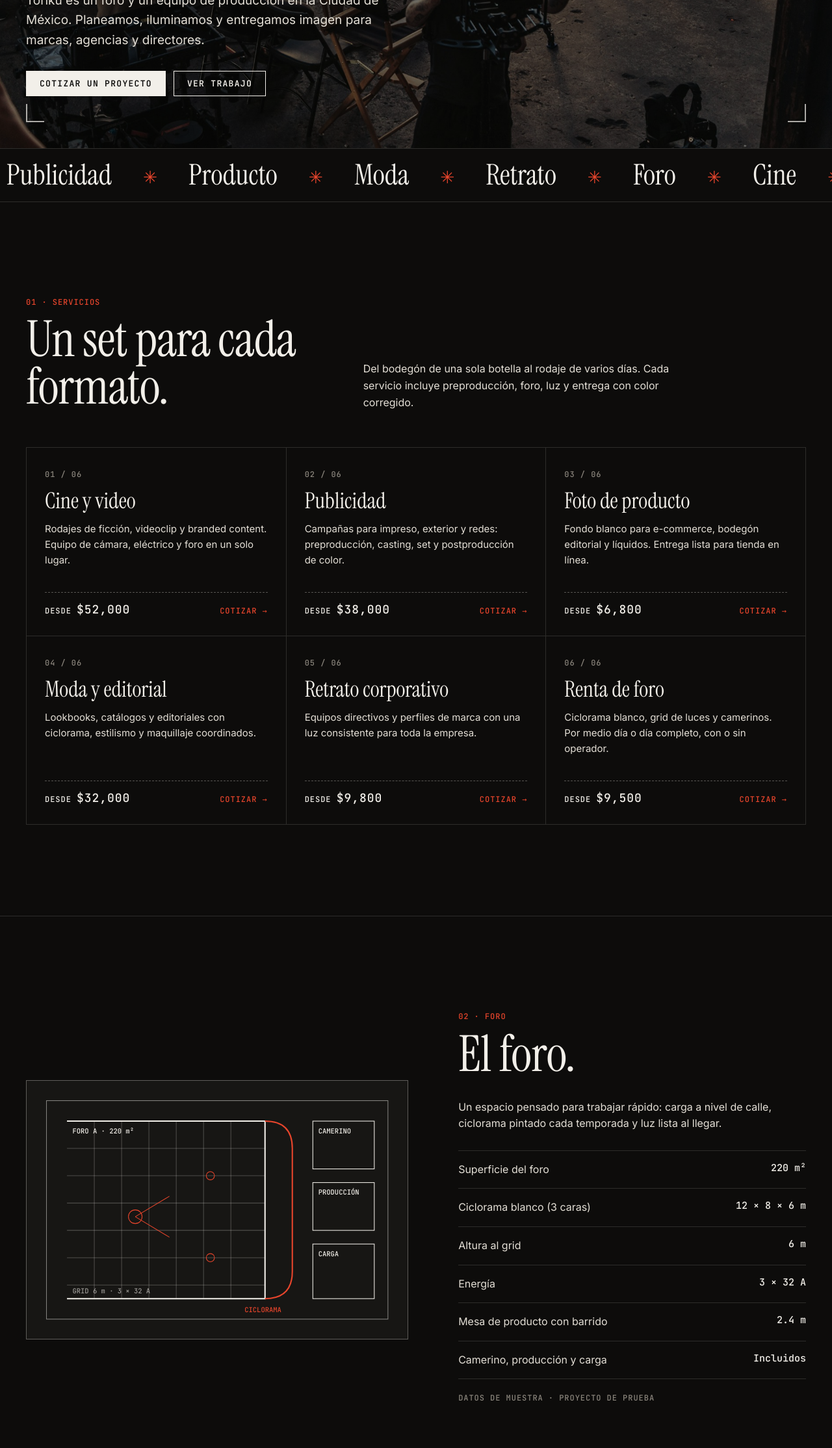
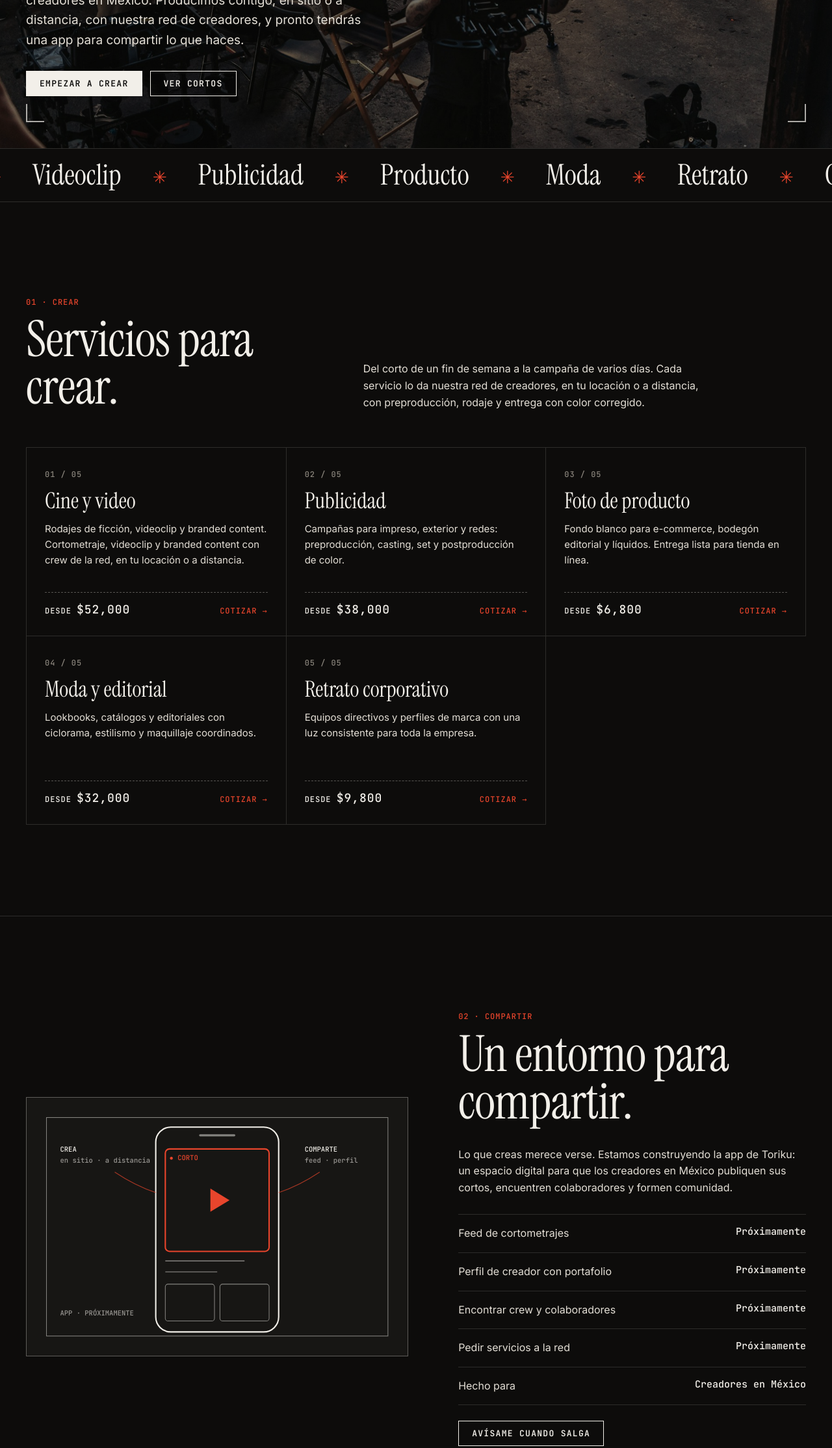
Before and after one commit to eliav-mejia/toriku.wtf, a plain HTML site: page index.html in a window 1280 px wide. Shown: the part 572-2800 px from the top of the page at 65% size. Drawn offline with Linux system fonts and the light colour scheme.

Commit message:
Portada: crear y compartir cortometrajes; sin foro
Index reenfocado a cortometrajes y entorno digital para creadores en México:
menú Crear · Compartir · Cortos · Red; sección Foro reemplazada por la app
(próximamente); servicios en sitio y a distancia por la red de creadores.
La portada oculta la disciplina «foro» en servicios y galería.

Co-Authored-By: Claude Opus 5.5 <noreply@anthropic.com>

```diff
--- a/assets/css/toriku.css
+++ b/assets/css/toriku.css
@@ -93,7 +93,7 @@ a { color: inherit; }
 .servicio .desde a { color: var(--rojo); text-decoration: none; }
 
 /* ── foro */
-.foro { display: grid; grid-template-columns: 1.1fr 1fr; gap: clamp(32px, 6vw, 80px); align-items: center; }
+.foro, .doble { display: grid; grid-template-columns: 1.1fr 1fr; gap: clamp(32px, 6vw, 80px); align-items: center; }
 .plano { border: 1px solid var(--linea-2); background: var(--negro-2); padding: 20px; }
 .plano svg { width: 100%; height: auto; }
 .specs { list-style: none; margin: 0; padding: 0; border-top: 1px solid var(--linea); }
@@ -175,7 +175,7 @@ fieldset.campo { border: 0; margin: 0 0 22px; padding: 0; }
 
 @media (max-width: 960px) {
   .servicios { grid-template-columns: repeat(2, 1fr); }
-  .foro, .cotizador, .encabezado { grid-template-columns: 1fr; }
+  .foro, .doble, .cotizador, .encabezado { grid-template-columns: 1fr; }
   .pasos { grid-template-columns: repeat(2, 1fr); row-gap: 36px; }
   .pieza, .pieza.ancha { grid-column: span 6; }
   .resumen { position: static; }
@@ -195,3 +195,4 @@ fieldset.campo { border: 0; margin: 0 0 22px; padding: 0; }
 @media (prefers-reduced-motion: reduce) {
   *, *::before, *::after { animation: none !important; transition: none !important; scroll-behavior: auto !important; }
 }
+.doble .acciones { margin-top: 24px; }
--- a/assets/js/toriku.js
+++ b/assets/js/toriku.js
@@ -28,10 +28,11 @@
 
   // servicios desde el catálogo
   const sv = $('#lista-servicios');
-  if (sv && CAT) sv.innerHTML = CAT.disciplinas.map((d, i) => {
+  const DIS = CAT ? CAT.disciplinas.filter(d => d.id !== 'foro') : [];  // sin foro: servicios en sitio y a distancia
+  if (sv && CAT) sv.innerHTML = DIS.map((d, i) => {
     const base = CAT.servicios.find(s => s.sku === d.base);
     return `<article class="servicio" id="s-${d.id}">
-      <span class="n mono">${String(i + 1).padStart(2, '0')} / ${String(CAT.disciplinas.length).padStart(2, '0')}</span>
+      <span class="n mono">${String(i + 1).padStart(2, '0')} / ${String(DIS.length).padStart(2, '0')}</span>
       <h3>${esc(d.nombre)}</h3><p>${esc(d.texto)}</p>
       <div class="desde"><span class="mono">Desde <b>${base ? mxn(base.precio) : '—'}</b></span><a class="mono" href="cotizar/?tipo=${d.id}">Cotizar →</a></div>
     </article>`;
@@ -40,10 +41,11 @@
   // portafolio con filtros
   const gal = $('#galeria'), fil = $('#filtros');
   if (gal && PF && CU) {
-    gal.innerHTML = PF.proyectos.map(p => `<figure class="pieza${p.formato === '2.39:1' || p.formato === '16:9' ? ' ancha' : ''}" data-d="${p.disciplina}">
+    const PROY = PF.proyectos.filter(p => p.disciplina !== 'foro');
+    gal.innerHTML = PROY.map(p => `<figure class="pieza${p.formato === '2.39:1' || p.formato === '16:9' ? ' ancha' : ''}" data-d="${p.disciplina}">
       <div class="lienzo">${p.foto ? `<img src="assets/img/portafolio_stock/${esc(p.foto)}" alt="${esc(p.alt || p.titulo)}" loading="lazy" decoding="async">` : CU.svg(p, 900)}<div class="grano"></div></div>
       <figcaption><b>${esc(p.titulo)}</b><span class="mono">${esc(p.disciplina)} · ${p.anio}</span></figcaption></figure>`).join('');
-    const ds = ['todo', ...new Set(PF.proyectos.map(p => p.disciplina))];
+    const ds = ['todo', ...new Set(PROY.map(p => p.disciplina))];
     fil.innerHTML = ds.map(d => `<button type="button" data-d="${d}" aria-pressed="${d === 'todo'}">${d === 'todo' ? 'Todo' : esc((CAT.disciplinas.find(x => x.id === d) || { nombre: d }).nombre)}</button>`).join('');
     fil.addEventListener('click', e => {
       const b = e.target.closest('button'); if (!b) return;
--- a/data/catalogo.js
+++ b/data/catalogo.js
@@ -14,7 +14,7 @@ window.TORIKU_CATALOGO = {
 
   // Disciplinas que se ven en la portada. «desde» sale del SKU base.
   disciplinas: [
-    { id: 'cine',       nombre: 'Cine y video',          base: 'TK-CINE-DIA', texto: 'Rodajes de ficción, videoclip y branded content. Equipo de cámara, eléctrico y foro en un solo lugar.' },
+    { id: 'cine',       nombre: 'Cine y video',          base: 'TK-CINE-DIA', texto: 'Rodajes de ficción, videoclip y branded content. Cortometraje, videoclip y branded content con crew de la red, en tu locación o a distancia.' },
     { id: 'publicidad', nombre: 'Publicidad',            base: 'TK-PUB-DIA',  texto: 'Campañas para impreso, exterior y redes: preproducción, casting, set y postproducción de color.' },
     { id: 'producto',   nombre: 'Foto de producto',      base: 'TK-PROD-10',  texto: 'Fondo blanco para e-commerce, bodegón editorial y líquidos. Entrega lista para tienda en línea.' },
     { id: 'moda',       nombre: 'Moda y editorial',      base: 'TK-MODA-DIA', texto: 'Lookbooks, catálogos y editoriales con ciclorama, estilismo y maquillaje coordinados.' },
--- a/index.html
+++ b/index.html
@@ -3,12 +3,12 @@
 <head>
   <meta charset="utf-8">
   <meta name="viewport" content="width=device-width, initial-scale=1">
-  <title>toriku.wtf · Estudio de foto y video en Ciudad de México</title>
-  <meta name="description" content="Toriku es un estudio fotográfico en Ciudad de México para cine, publicidad, foto de producto, moda y retrato corporativo. Foro con ciclorama y equipo de luz.">
+  <title>toriku.wtf · Crear y compartir cortometrajes en México</title>
+  <meta name="description" content="Toriku es un sitio de cortometrajes y un entorno digital para creadores en México: producción en sitio y a distancia con nuestra red de creadores, y pronto una app para compartir lo que haces.">
   <link rel="canonical" href="https://toriku.wtf/">
   <meta property="og:type" content="website">
-  <meta property="og:title" content="toriku.wtf · Estudio de foto y video en CDMX">
-  <meta property="og:description" content="Cine, publicidad, producto, moda y retrato. Foro con ciclorama en Ciudad de México.">
+  <meta property="og:title" content="toriku.wtf · Crear y compartir cortometrajes en México">
+  <meta property="og:description" content="Cortometrajes, video y foto hechos por creadores en México. Servicios en sitio y a distancia; app para compartir, próximamente.">
   <meta property="og:url" content="https://toriku.wtf/">
   <meta property="og:image" content="https://toriku.wtf/assets/img/portafolio_stock/heroe.jpg">
   <meta property="og:locale" content="es_MX">
@@ -27,11 +27,11 @@
     "alternateName": "toriku.wtf",
     "url": "https://toriku.wtf/",
     "logo": "https://toriku.wtf/assets/img/marca-512.png",
-    "description": "Estudio de foto y video para cine, publicidad, foto de producto, moda y retrato corporativo.",
+    "description": "Cortometrajes y entorno digital para creadores en México. Servicios de producción en sitio y a distancia a través de una red de creadores.",
     "email": "hola@toriku.wtf",
-    "areaServed": { "@type": "City", "name": "Ciudad de México" },
+    "areaServed": { "@type": "Country", "name": "México" },
     "address": { "@type": "PostalAddress", "addressLocality": "Ciudad de México", "addressCountry": "MX" },
-    "knowsAbout": ["Fotografía publicitaria", "Fotografía de producto", "Producción de cine", "Renta de foro", "Retrato corporativo"],
+    "knowsAbout": ["Cortometraje", "Producción de video", "Fotografía publicitaria", "Fotografía de producto", "Creadores de contenido"],
     "openingHoursSpecification": [{ "@type": "OpeningHoursSpecification", "dayOfWeek": ["Monday", "Tuesday", "Wednesday", "Thursday", "Friday", "Saturday"], "opens": "09:00", "closes": "19:00" }]
   }
   </script>
@@ -43,7 +43,7 @@
   <div class="envoltura">
     <a class="logo" href="./" aria-label="toriku.wtf, inicio"><img src="assets/img/marca.png" alt="" width="49" height="40">TORIKU.WTF</a>
     <nav class="nav" aria-label="Principal">
-      <a href="#servicios">Servicios</a><a href="#foro">Foro</a><a href="#trabajo">Trabajo</a><a href="#proceso">Proceso</a><a class="solo-movil" href="cotizar/">Cotizar</a>
+      <a href="#crear">Crear</a><a href="#compartir">Compartir</a><a href="#cortos">Cortos</a><a href="#red">Red</a><a class="solo-movil" href="cotizar/">Cotizar</a>
     </nav>
     <a class="boton" href="cotizar/">Cotizar</a>
     <button class="menu" type="button" aria-expanded="false" aria-label="Abrir menú">MENÚ</button>
@@ -61,89 +61,88 @@
       <div class="centro"></div>
     </div>
     <div class="envoltura texto">
-      <p class="mono">Estudio de foto y video · Ciudad de México</p>
-      <h1>Luz para cine, publicidad y <em>producto.</em></h1>
-      <p>Toriku es un foro y un equipo de producción en la Ciudad de México. Planeamos, iluminamos y entregamos imagen para marcas, agencias y directores.</p>
-      <div class="acciones"><a class="boton" href="cotizar/">Cotizar un proyecto</a><a class="boton hueco" href="#trabajo">Ver trabajo</a></div>
+      <p class="mono">Cortometrajes · Creadores en México</p>
+      <h1>Crea en corto. <em>Compártelo.</em></h1>
+      <p>Toriku es un sitio de cortometrajes y un entorno digital para creadores en México. Producimos contigo, en sitio o a distancia, con nuestra red de creadores, y pronto tendrás una app para compartir lo que haces.</p>
+      <div class="acciones"><a class="boton" href="#crear">Empezar a crear</a><a class="boton hueco" href="#cortos">Ver cortos</a></div>
     </div>
   </section>
 
   <div class="cinta" aria-hidden="true"><div>
-    <span>Cine</span><span>Publicidad</span><span>Producto</span><span>Moda</span><span>Retrato</span><span>Foro</span>
-    <span>Cine</span><span>Publicidad</span><span>Producto</span><span>Moda</span><span>Retrato</span><span>Foro</span>
+    <span>Cortometraje</span><span>Videoclip</span><span>Publicidad</span><span>Producto</span><span>Moda</span><span>Retrato</span><span>Crear</span><span>Compartir</span>
+    <span>Cortometraje</span><span>Videoclip</span><span>Publicidad</span><span>Producto</span><span>Moda</span><span>Retrato</span><span>Crear</span><span>Compartir</span>
   </div></div>
 
-  <section class="seccion" id="servicios">
+  <section class="seccion" id="crear">
     <div class="envoltura">
       <div class="encabezado">
-        <div><span class="mono">01 · Servicios</span><h2>Un set para cada formato.</h2></div>
-        <p>Del bodegón de una sola botella al rodaje de varios días. Cada servicio incluye preproducción, foro, luz y entrega con color corregido.</p>
+        <div><span class="mono">01 · Crear</span><h2>Servicios para crear.</h2></div>
+        <p>Del corto de un fin de semana a la campaña de varios días. Cada servicio lo da nuestra red de creadores, en tu locación o a distancia, con preproducción, rodaje y entrega con color corregido.</p>
       </div>
       <div class="servicios" id="lista-servicios"></div>
     </div>
   </section>
 
-  <section class="seccion" id="foro">
-    <div class="envoltura foro">
+  <section class="seccion" id="compartir">
+    <div class="envoltura doble">
       <div class="plano">
-        <svg role="img" aria-label="Planta del foro: foro A de 220 m² con ciclorama, camerino, producción y carga" viewBox="0 0 520 340" xmlns="http://www.w3.org/2000/svg" font-family="JetBrains Mono, monospace" font-size="10" fill="none" stroke="#f2efe9">
+        <svg role="img" aria-label="Vista previa de la app de Toriku: un feed de cortometrajes de creadores en México" viewBox="0 0 520 340" xmlns="http://www.w3.org/2000/svg" font-family="JetBrains Mono, monospace" font-size="10" fill="none" stroke="#f2efe9">
           <rect x="10" y="10" width="500" height="320" stroke-opacity=".5"/>
-          <path d="M40 40 H330 V300 H40" stroke-width="2"/>
-          <path d="M330 40 Q370 40 370 80 V260 Q370 300 330 300" stroke="#e8452c" stroke-width="2"/>
-          <g stroke-opacity=".25">
-            <path d="M40 80H330M40 120H330M40 160H330M40 200H330M40 240H330M40 280H330"/>
-            <path d="M80 40V300M120 40V300M160 40V300M200 40V300M240 40V300M280 40V300"/>
+          <rect x="170" y="24" width="180" height="300" rx="22" stroke-width="2"/>
+          <path d="M235 36H285" stroke-opacity=".5" stroke-width="3" stroke-linecap="round"/>
+          <rect x="184" y="56" width="152" height="150" rx="6" stroke="#e8452c" stroke-width="2"/>
+          <path d="M250 114 L250 148 L278 131 Z" fill="#e8452c" stroke="none"/>
+          <path d="M184 220H300M184 236H260" stroke-opacity=".6"/>
+          <rect x="184" y="254" width="72" height="54" rx="4" stroke-opacity=".5"/><rect x="264" y="254" width="72" height="54" rx="4" stroke-opacity=".5"/>
+          <g fill="#f2efe9" stroke="none">
+            <text x="190" y="72" fill="#e8452c">● CORTO</text>
+            <text x="30" y="60">CREA</text><text x="30" y="76" fill-opacity=".6">en sitio · a distancia</text>
+            <text x="388" y="60">COMPARTE</text><text x="388" y="76" fill-opacity=".6">feed · perfil</text>
+            <text x="30" y="300" fill-opacity=".6">APP · PRÓXIMAMENTE</text>
           </g>
-          <rect x="400" y="40" width="90" height="70"/><rect x="400" y="130" width="90" height="70"/><rect x="400" y="220" width="90" height="80"/>
-          <g fill="#f2efe9" stroke="none">
-            <text x="48" y="58">FORO A · 220 m²</text><text x="300" y="320" fill="#e8452c">CICLORAMA</text>
-            <text x="408" y="58">CAMERINO</text><text x="408" y="148">PRODUCCIÓN</text><text x="408" y="238">CARGA</text>
-            <text x="48" y="292" fill-opacity=".6">GRID 6 m · 3 × 32 A</text>
-          </g>
-          <g stroke="#e8452c"><circle cx="140" cy="180" r="10"/><path d="M140 180 L190 150 M140 180 L190 210"/><circle cx="250" cy="120" r="6"/><circle cx="250" cy="240" r="6"/></g>
+          <g stroke="#e8452c" stroke-opacity=".7"><path d="M110 90 Q140 110 170 120"/><path d="M350 120 Q380 110 410 90"/></g>
         </svg>
       </div>
       <div>
         <div class="encabezado simple">
-          <div><span class="mono">02 · Foro</span><h2>El foro.</h2></div>
-          <p>Un espacio pensado para trabajar rápido: carga a nivel de calle, ciclorama pintado cada temporada y luz lista al llegar.</p>
+          <div><span class="mono">02 · Compartir</span><h2>Un entorno para compartir.</h2></div>
+          <p>Lo que creas merece verse. Estamos construyendo la app de Toriku: un espacio digital para que los creadores en México publiquen sus cortos, encuentren colaboradores y formen comunidad.</p>
         </div>
         <ul class="specs">
-          <li><span>Superficie del foro</span><b>220 m²</b></li>
-          <li><span>Ciclorama blanco (3 caras)</span><b>12 × 8 × 6 m</b></li>
-          <li><span>Altura al grid</span><b>6 m</b></li>
-          <li><span>Energía</span><b>3 × 32 A</b></li>
-          <li><span>Mesa de producto con barrido</span><b>2.4 m</b></li>
-          <li><span>Camerino, producción y carga</span><b>Incluidos</b></li>
+          <li><span>Feed de cortometrajes</span><b>Próximamente</b></li>
+          <li><span>Perfil de creador con portafolio</span><b>Próximamente</b></li>
+          <li><span>Encontrar crew y colaboradores</span><b>Próximamente</b></li>
+          <li><span>Pedir servicios a la red</span><b>Próximamente</b></li>
+          <li><span>Hecho para</span><b>Creadores en México</b></li>
         </ul>
-        <p class="mono aviso-muestra">Datos de muestra · proyecto de prueba</p>
+        <div class="acciones"><a class="boton hueco" href="mailto:hola@toriku.wtf?subject=Quiero%20la%20app%20de%20Toriku">Avísame cuando salga</a></div>
       </div>
     </div>
   </section>
 
-  <section class="seccion" id="trabajo">
+  <section class="seccion" id="cortos">
     <div class="envoltura">
       <div class="encabezado">
-        <div><span class="mono">03 · Trabajo</span><h2>Trabajo reciente.</h2></div>
-        <p>Una selección por disciplina. Filtra para ver cine, publicidad, producto, moda, retrato o pruebas de foro.</p>
+        <div><span class="mono">03 · Cortos</span><h2>Hecho por la red.</h2></div>
+        <p>Una selección de cortos, videoclips y piezas de creadores de nuestra red. Filtra por disciplina.</p>
       </div>
       <div class="filtros" id="filtros" role="group" aria-label="Filtrar por disciplina"></div>
       <div class="galeria" id="galeria"></div>
-      <p class="mono aviso-muestra">Cuadros generados de muestra mientras llegan las fotografías del estudio.</p>
+      <p class="mono aviso-muestra">Piezas de muestra mientras llega el trabajo de la red.</p>
     </div>
   </section>
 
-  <section class="seccion" id="proceso">
+  <section class="seccion" id="red">
     <div class="envoltura">
       <div class="encabezado">
-        <div><span class="mono">04 · Proceso</span><h2>Cómo trabajamos.</h2></div>
-        <p>Un solo interlocutor de principio a fin, y una fecha apartada con anticipo.</p>
+        <div><span class="mono">04 · Red</span><h2>Una red de creadores.</h2></div>
+        <p>Directores, fotógrafos, editores y coloristas en México. Vamos a tu locación o trabajamos a distancia, con un solo interlocutor de principio a fin.</p>
       </div>
       <div class="pasos">
         <div class="paso"><h3>Brief</h3><p>Nos cuentas formato, fechas y referencias. Respondemos con una cotización en menos de 24 horas hábiles.</p></div>
-        <div class="paso"><h3>Preproducción</h3><p>Plan de luz, scouting, casting, estilismo y lista de tomas aprobada antes del día de set.</p></div>
-        <div class="paso"><h3>Set</h3><p>Foro, equipo y crew listos a la hora de llamado. Revisión de tomas en monitor calibrado.</p></div>
-        <div class="paso"><h3>Entrega</h3><p>Selección, color y retoque en los formatos que necesitas: tienda en línea, impreso, exterior o pantalla.</p></div>
+        <div class="paso"><h3>Preproducción</h3><p>Asignamos creadores de la red según tu proyecto: guion, scouting, casting y lista de tomas aprobada antes de rodar.</p></div>
+        <div class="paso"><h3>En sitio o a distancia</h3><p>El creador ideal de la red llega a tu locación con equipo, o trabaja a distancia: edición, color, guion y animación.</p></div>
+        <div class="paso"><h3>Entrega y compartir</h3><p>Color, sonido y retoque en los formatos que necesitas, listo para festival, redes o pantalla, y para compartir en Toriku.</p></div>
       </div>
     </div>
   </section>
@@ -151,17 +150,17 @@
   <section class="seccion llamada" id="contacto">
     <div class="envoltura">
       <p class="mono">05 · Contacto</p>
-      <h2>¿Qué vamos a <em>filmar?</em></h2>
-      <p>Lunes a sábado, de 9:00 a 19:00. Visitas al foro con cita en la Ciudad de México.</p>
-      <div class="acciones"><a class="boton" href="cotizar/">Cotizar y apartar fecha</a><a class="boton hueco" href="mailto:hola@toriku.wtf">hola@toriku.wtf</a></div>
+      <h2>¿Qué vamos a <em>crear?</em></h2>
+      <p>Lunes a sábado, de 9:00 a 19:00. En tu locación en México o a distancia.</p>
+      <div class="acciones"><a class="boton" href="cotizar/">Cotizar un proyecto</a><a class="boton hueco" href="mailto:hola@toriku.wtf">hola@toriku.wtf</a></div>
     </div>
   </section>
 </main>
 
 <footer class="pie">
   <div class="envoltura">
-    <div><a class="logo" href="./"><img src="assets/img/marca.png" alt="" width="49" height="40">TORIKU.WTF</a><p>Estudio de foto y video.<br>Ciudad de México.</p></div>
-    <div><h4>Estudio</h4><ul><li><a href="#servicios">Servicios</a></li><li><a href="#foro">Foro</a></li><li><a href="#trabajo">Trabajo</a></li><li><a href="cotizar/">Cotizar</a></li></ul></div>
+    <div><a class="logo" href="./"><img src="assets/img/marca.png" alt="" width="49" height="40">TORIKU.WTF</a><p>Crear y compartir cortometrajes.<br>Creadores en México.</p></div>
+    <div><h4>Toriku</h4><ul><li><a href="#crear">Crear</a></li><li><a href="#compartir">Compartir</a></li><li><a href="#cortos">Cortos</a></li><li><a href="#red">Red</a></li><li><a href="cotizar/">Cotizar</a></li></ul></div>
     <div><h4>Legal</h4><ul><li><a href="legal/aviso-de-privacidad.html">Aviso de privacidad</a></li><li><a href="legal/terminos.html">Términos de reserva</a></li></ul></div>
     <div class="legal mono"><span>© <span id="anio">2026</span> Toriku</span><span>Proyecto de prueba · Lameyer Agent Ops</span></div>
   </div>
```
Also changed, not shown: cotizar/index.html (+1 -1 lines).
